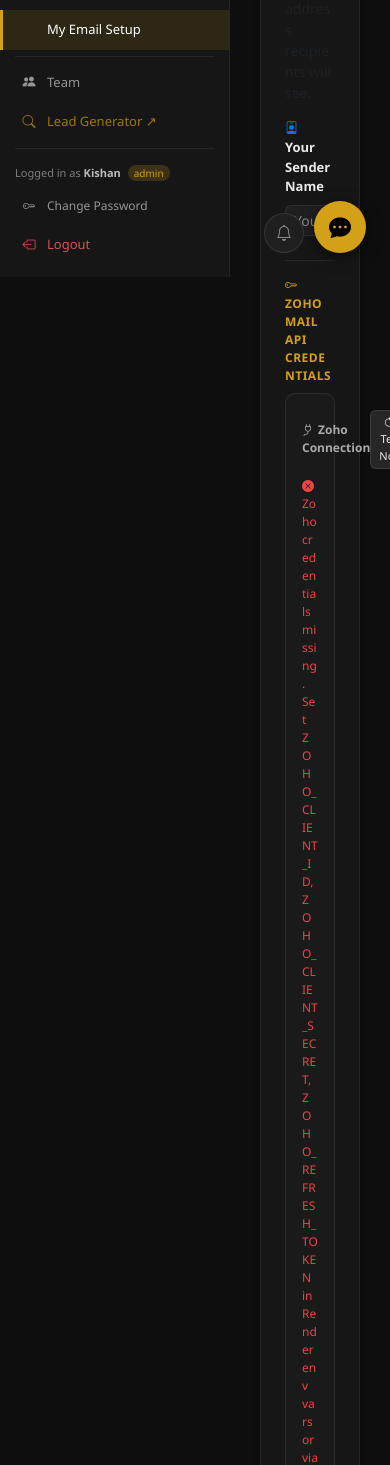
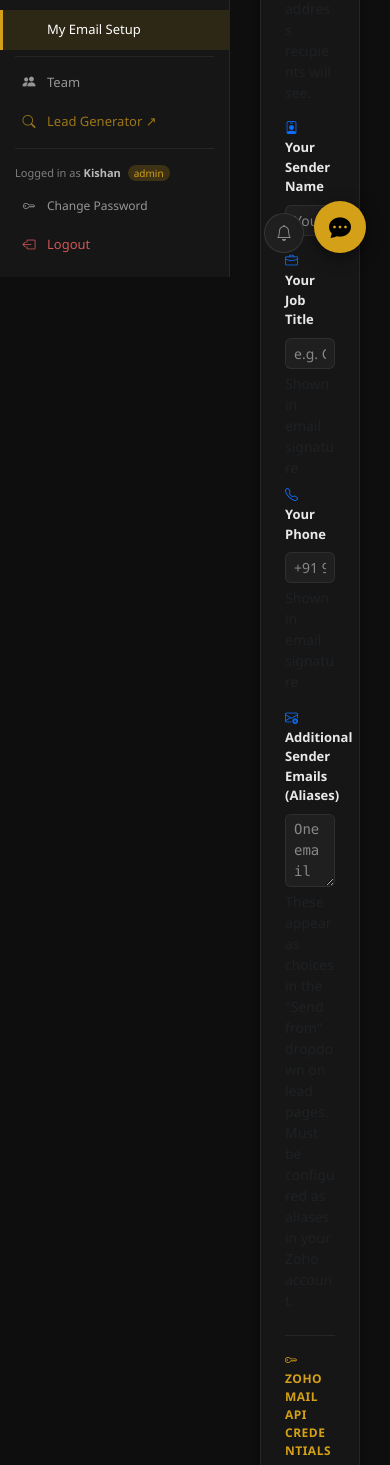
Before and after one commit to bataviakishan9-bit/bim-crm, a Flask app: page /my-settings in a window 390 px wide; the page is wider, and only the part inside the window is pictured. Shown: the part 816-2281 px from the top of that part. Run offline with Flask 3, Linux system fonts and the light colour scheme; a user stored in the database is signed in; data comes from the database, SQL or seed files in the repository; data that the repository does not hold is empty; some libraries are stand-ins or nearby versions.

Commit message:
Fix chat Invalid Date, add sender aliases, GST SAC codes, Hunter.io per-user key, dynamic email signature
- Fix chat 'Invalid Date': replace space separator with T before parsing ISO timestamp
- Prompt Generator: email is now required (rows without valid email are skipped with error)
- Invoice: predefined GST SAC codes datalist (998314, 998344, 997332, etc.)
- Hunter.io panel: expanded by default in lead detail; dark theme header
- Hunter.io API key: configurable per-user in Settings; _get_hunter_key() checks user key first
- Zoho email signature: fully dynamic (sender_name, sender_email, sender_title, sender_phone from user_settings)
- Multiple sender email aliases: stored in user_settings, shown as 'Send from' dropdown on lead page
- My Settings: added sender_title, sender_phone, sender_email_aliases fields
- database.py: added sender_email_aliases, sender_title, sender_phone columns to user_settings
- Responsibilities: user_colors now from DB avatar_color, not hardcoded for 4 users

Co-Authored-By: Claude Sonnet 4.6 <noreply@anthropic.com>

```diff
--- a/app.py
+++ b/app.py
@@ -367,7 +367,18 @@ def lead_detail(lead_id):
             if not can_send_next:
                 next_send_date = (last_sent + timedelta(days=required)).strftime("%b %d, %Y")
 
-    wa_logs = db.get_whatsapp_logs(lead_id)
+    wa_logs  = db.get_whatsapp_logs(lead_id)
+    user_cfg = db.get_user_settings(current_user.username) or {}
+    # Build sender aliases list: primary + extra aliases
+    primary  = user_cfg.get("sender_email", "")
+    raw_aliases = user_cfg.get("sender_email_aliases", "") or ""
+    alias_list = [e.strip() for e in raw_aliases.split(",") if e.strip() and "@" in e.strip()]
+    sender_options = []
+    if primary:
+        sender_options.append(primary)
+    for a in alias_list:
+        if a not in sender_options:
+            sender_options.append(a)
     return render_template("lead_detail.html",
                            lead=lead,
                            email_logs=email_logs,
@@ -377,7 +388,8 @@ def lead_detail(lead_id):
                            sequence_step=step,
                            wa_logs=wa_logs,
                            wa_templates=WA_TEMPLATES,
-                           twilio_enabled=bool(os.getenv("TWILIO_ACCOUNT_SID")))
+                           twilio_enabled=bool(os.getenv("TWILIO_ACCOUNT_SID")),
+                           sender_options=sender_options)
 
 
 # ── EDIT LEAD ──────────────────────────────────────────────────────────────────
@@ -441,7 +453,11 @@ def send_email(lead_id):
         return redirect(url_for("lead_detail", lead_id=lead_id))
 
     try:
-        user_cfg      = db.get_user_settings(current_user.username)
+        user_cfg   = dict(db.get_user_settings(current_user.username) or {})
+        # Allow sender override from form (multiple aliases support)
+        from_email = request.form.get("from_email", "").strip()
+        if from_email and "@" in from_email:
+            user_cfg["sender_email"] = from_email
         custom_tpl    = db.get_email_template(lead.get("email_template", "A"), step)
         success, subject, body = mail_client.send_sequence_email(
             lead, step,
@@ -1118,13 +1134,15 @@ def prompt_generator_upload():
             try:
                 company = col(row_vals, "company")
                 email   = col(row_vals, "email").lower()
-                # Need at least company or email
-                if not company and not email:
+                # Email is required — skip rows without a real email
+                if not email or "research" in email.lower() or "@" not in email or "." not in email.split("@")[-1]:
                     skipped += 1
+                    errors.append(f"Row skipped — no valid email (company: {company or 'unknown'})")
                     continue
-                # Strip obvious placeholder emails
-                if not email or "research" in email or "@" not in email:
-                    email = f"noemail_{_uuid.uuid4().hex[:10]}@import.placeholder"
+                if not company:
+                    skipped += 1
+                    errors.append(f"Row skipped — no company name (email: {email})")
+                    continue
 
                 first = col(row_vals, "first_name")
                 last  = col(row_vals, "last_name")
@@ -1213,14 +1231,28 @@ def settings():
     cid  = os.getenv("ZOHO_CLIENT_ID", "NOT SET")
     dc   = os.getenv("ZOHO_DC", "in")
     acct = os.getenv("ZOHO_MAIL_ACCOUNT_ID", "NOT SET")
-    hkey = os.getenv("HUNTER_API_KEY", "")
-    masked_cid  = cid[:10] + "..." if len(cid) > 10 else cid
-    masked_hkey = hkey[:8] + "..." if len(hkey) > 8 else ("" if not hkey else hkey)
+    env_hkey = os.getenv("HUNTER_API_KEY", "")
+    masked_cid = cid[:10] + "..." if len(cid) > 10 else cid
+    # User-specific hunter key takes precedence
+    user_row   = tm.get_user_by_id(current_user.id)
+    user_hkey  = (user_row.get("hunter_api_key") or "") if user_row else ""
+    active_hkey = user_hkey or env_hkey
+    masked_hkey = active_hkey[:8] + "..." if len(active_hkey) > 8 else active_hkey
     return render_template("settings.html",
                            zoho_client_id=masked_cid,
                            zoho_dc=dc,
                            zoho_account_id=acct,
-                           hunter_key=masked_hkey)
+                           hunter_key=masked_hkey,
+                           user_hunter_key=user_hkey)
+
+
+@app.route("/settings/save-hunter-key", methods=["POST"])
+@login_required
+def save_hunter_key():
+    key = request.form.get("hunter_api_key", "").strip()
+    tm.update_user(current_user.id, {"hunter_api_key": key})
+    flash("Hunter.io API key saved.", "success")
+    return redirect(url_for("settings"))
 
 
 TEMPLATE_LABELS = {
@@ -1476,33 +1508,45 @@ def my_settings():
         if action == "unlock":
             cfg["is_locked"] = 0
             db.save_user_settings(username, {
-                "sender_email"      : cfg.get("sender_email", ""),
-                "sender_name"       : cfg.get("sender_name", ""),
-                "zoho_client_id"    : cfg.get("zoho_client_id", ""),
-                "zoho_client_secret": cfg.get("zoho_client_secret", ""),
-                "zoho_refresh_token": cfg.get("zoho_refresh_token", ""),
-                "zoho_dc"           : cfg.get("zoho_dc", "in"),
-                "zoho_account_id"   : cfg.get("zoho_account_id", ""),
-                "is_locked"         : 0,
-                "wa_phone"          : cfg.get("wa_phone", ""),
-                "callmebot_api_key" : cfg.get("callmebot_api_key", ""),
+                "sender_email"         : cfg.get("sender_email", ""),
+                "sender_name"          : cfg.get("sender_name", ""),
+                "sender_email_aliases" : cfg.get("sender_email_aliases", ""),
+                "sender_title"         : cfg.get("sender_title", ""),
+                "sender_phone"         : cfg.get("sender_phone", ""),
+                "zoho_client_id"       : cfg.get("zoho_client_id", ""),
+                "zoho_client_secret"   : cfg.get("zoho_client_secret", ""),
+                "zoho_refresh_token"   : cfg.get("zoho_refresh_token", ""),
+                "zoho_dc"              : cfg.get("zoho_dc", "in"),
+                "zoho_account_id"      : cfg.get("zoho_account_id", ""),
+                "is_locked"            : 0,
+                "wa_phone"             : cfg.get("wa_phone", ""),
+                "callmebot_api_key"    : cfg.get("callmebot_api_key", ""),
             })
             flash("Settings unlocked. You can now edit.", "info")
             return redirect(url_for("my_settings"))
 
         # Save
         lock = 1 if request.form.get("lock") == "on" else 0
+        # Normalise aliases: one per line → comma-separated, strip blanks
+        raw_aliases = request.form.get("sender_email_aliases", "")
+        aliases_clean = ",".join(
+            e.strip() for e in raw_aliases.replace(",", "\n").splitlines()
+            if e.strip() and "@" in e.strip()
+        )
         data = {
-            "sender_email"      : request.form.get("sender_email", "").strip(),
-            "sender_name"       : request.form.get("sender_name", "").strip(),
-            "zoho_client_id"    : request.form.get("zoho_client_id", "").strip(),
-            "zoho_client_secret": request.form.get("zoho_client_secret", "").strip(),
-            "zoho_refresh_token": request.form.get("zoho_refresh_token", "").strip(),
-            "zoho_dc"           : request.form.get("zoho_dc", "in").strip(),
-            "zoho_account_id"   : request.form.get("zoho_account_id", "").strip(),
-            "is_locked"         : lock,
-            "wa_phone"          : request.form.get("wa_phone", "").strip(),
-            "callmebot_api_key" : request.form.get("callmebot_api_key", "").strip(),
+            "sender_email"         : request.form.get("sender_email", "").strip(),
+            "sender_name"          : request.form.get("sender_name", "").strip(),
+            "sender_email_aliases" : aliases_clean,
+            "sender_title"         : request.form.get("sender_title", "").strip(),
+            "sender_phone"         : request.form.get("sender_phone", "").strip(),
+            "zoho_client_id"       : request.form.get("zoho_client_id", "").strip(),
+            "zoho_client_secret"   : request.form.get("zoho_client_secret", "").strip(),
+            "zoho_refresh_token"   : request.form.get("zoho_refresh_token", "").strip(),
+            "zoho_dc"              : request.form.get("zoho_dc", "in").strip(),
+            "zoho_account_id"      : request.form.get("zoho_account_id", "").strip(),
+            "is_locked"            : lock,
+            "wa_phone"             : request.form.get("wa_phone", "").strip(),
+            "callmebot_api_key"    : request.form.get("callmebot_api_key", "").strip(),
         }
         db.save_user_settings(username, data)
         flash("Settings saved and locked!" if lock else "Settings saved.", "success")
@@ -1665,13 +1709,24 @@ def api_stats():
     return jsonify(db.get_stats())
 
 
+def _get_hunter_key():
+    """Return user's personal Hunter key, or fall back to env var."""
+    if current_user and current_user.is_authenticated:
+        row = tm.get_user_by_id(current_user.id)
+        user_key = (row.get("hunter_api_key") or "") if row else ""
+        if user_key:
+            return user_key
+    return os.getenv("HUNTER_API_KEY", "")
+
+
 @app.route("/api/hunter/find/<int:lead_id>")
+@login_required
 def hunter_find(lead_id):
     """Find email for a lead via Hunter.io Email Finder API."""
     import requests as req
-    api_key = os.getenv("HUNTER_API_KEY", "")
+    api_key = _get_hunter_key()
     if not api_key:
-        return jsonify({"error": "Hunter.io API key not set in .env"}), 400
+        return jsonify({"error": "Hunter.io API key not configured. Go to Settings → Hunter.io to add your key."}), 400
 
     lead = db.get_lead(lead_id)
     if not lead:
@@ -1709,12 +1764,13 @@ def hunter_find(lead_id):
 
 
 @app.route("/api/hunter/verify")
+@login_required
 def hunter_verify():
     """Verify an email address via Hunter.io."""
     import requests as req
-    api_key = os.getenv("HUNTER_API_KEY", "")
+    api_key = _get_hunter_key()
     if not api_key:
-        return jsonify({"error": "Hunter.io API key not set in .env"}), 400
+        return jsonify({"error": "Hunter.io API key not configured. Go to Settings → Hunter.io to add your key."}), 400
 
     email = request.args.get("email", "")
     if not email:
@@ -1742,12 +1798,13 @@ def hunter_verify():
 
 
 @app.route("/api/hunter/domain/<int:lead_id>")
+@login_required
 def hunter_domain(lead_id):
     """Search all emails for a company domain via Hunter.io."""
     import requests as req
-    api_key = os.getenv("HUNTER_API_KEY", "")
+    api_key = _get_hunter_key()
     if not api_key:
-        return jsonify({"error": "Hunter.io API key not set in .env"}), 400
+        return jsonify({"error": "Hunter.io API key not configured. Go to Settings → Hunter.io to add your key."}), 400
 
     lead   = db.get_lead(lead_id)
     website = lead.get("website", "") if lead else ""
@@ -2003,9 +2060,13 @@ def responsibilities():
     for r in all_resp:
         u = r["assigned_to"]
         grouped.setdefault(u, []).append(r)
+    # Build user_colors from team data so new members get their avatar color
+    all_users   = tm.get_all_users()
+    user_colors = {u["username"]: (u.get("avatar_color") or "#444") for u in all_users}
     return render_template("responsibilities.html",
                            grouped=grouped, all_resp=all_resp,
-                           team=TEAM_DISPLAY, filter_user=filter_user)
+                           team=TEAM_DISPLAY, filter_user=filter_user,
+                           user_colors=user_colors)
 
 
 # ── TEAM TASKS ─────────────────────────────────────────────────────────────────
--- a/templates/chat_widget.html
+++ b/templates/chat_widget.html
@@ -360,7 +360,8 @@ function appendMessage(m, animate) {
   wrap.className = "chat-msg" + (isOwn?" own":"") + (isSys?" system":"");
   if (animate) wrap.style.animation = "fadeIn .2s ease";
 
-  const time    = m.created_at ? new Date(m.created_at+"Z").toLocaleTimeString([],{hour:"2-digit",minute:"2-digit"}) : "";
+  const _ts     = m.created_at ? m.created_at.replace(' ','T').replace(/Z?$/,'Z') : null;
+  const time    = _ts ? new Date(_ts).toLocaleTimeString([],{hour:"2-digit",minute:"2-digit"}) : "";
   const color   = m.avatar_color || "#888";
   const initial = (m.display_name||m.username||"?")[0].toUpperCase();
   const msgHtml = renderMessage(m.message);
--- a/templates/my_settings.html
+++ b/templates/my_settings.html
@@ -31,6 +31,18 @@
                 <td><strong>{{ cfg.sender_email or '—' }}</strong></td></tr>
             <tr><td style="color:var(--muted);">Sender Name</td>
                 <td>{{ cfg.sender_name or '—' }}</td></tr>
+            <tr><td style="color:var(--muted);">Job Title</td>
+                <td>{{ cfg.sender_title or '—' }}</td></tr>
+            <tr><td style="color:var(--muted);">Phone</td>
+                <td>{{ cfg.sender_phone or '—' }}</td></tr>
+            <tr><td style="color:var(--muted);">Email Aliases</td>
+                <td style="font-size:11px;">
+                  {% if cfg.sender_email_aliases %}
+                    {% for a in cfg.sender_email_aliases.split(',') %}
+                      <span class="badge" style="background:rgba(100,130,220,0.12);color:#9fa8da;margin:1px;">{{ a.strip() }}</span>
+                    {% endfor %}
+                  {% else %}—{% endif %}
+                </td></tr>
             <tr><td style="color:var(--muted);">Zoho Client ID</td>
                 <td>{{ (cfg.zoho_client_id or '')[:12] }}{% if cfg.zoho_client_id|length > 12 %}…{% endif %}</td></tr>
             <tr><td style="color:var(--muted);">Zoho Account ID</td>
@@ -104,13 +116,43 @@
             <div class="form-text">This is the FROM address recipients will see.</div>
           </div>
 
-          <div class="mb-4">
+          <div class="mb-3">
             <label class="form-label fw-semibold" style="font-size:13px;">
               <i class="bi bi-person-badge text-primary me-1"></i> Your Sender Name
             </label>
             <input type="text" name="sender_name" class="form-control form-control-sm"
                    value="{{ cfg.sender_name or '' }}"
                    placeholder="Your Name — BIM Infra Solutions">
+          </div>
+
+          <div class="row g-2 mb-3">
+            <div class="col-md-6">
+              <label class="form-label fw-semibold" style="font-size:13px;">
+                <i class="bi bi-briefcase text-primary me-1"></i> Your Job Title
+              </label>
+              <input type="text" name="sender_title" class="form-control form-control-sm"
+                     value="{{ cfg.sender_title or '' }}"
+                     placeholder="e.g. Co-founder &amp; CFO">
+              <div class="form-text">Shown in email signature</div>
+            </div>
+            <div class="col-md-6">
+              <label class="form-label fw-semibold" style="font-size:13px;">
+                <i class="bi bi-telephone text-primary me-1"></i> Your Phone
+              </label>
+              <input type="text" name="sender_phone" class="form-control form-control-sm"
+                     value="{{ cfg.sender_phone or '' }}"
+                     placeholder="+91 94266 35181">
+              <div class="form-text">Shown in email signature</div>
+            </div>
+          </div>
+
+          <div class="mb-4">
+            <label class="form-label fw-semibold" style="font-size:13px;">
+              <i class="bi bi-envelope-plus text-primary me-1"></i> Additional Sender Emails (Aliases)
+            </label>
+            <textarea name="sender_email_aliases" class="form-control form-control-sm font-monospace" rows="3"
+                      placeholder="One email per line&#10;info@biminfrasolutions.in&#10;team@biminfrasolutions.in">{{ (cfg.sender_email_aliases or '').replace(',', '\n') }}</textarea>
+            <div class="form-text">These appear as choices in the "Send from" dropdown on lead pages. Must be configured as aliases in your Zoho account.</div>
           </div>
 
           <hr class="my-3">
--- a/templates/prompt_generator.html
+++ b/templates/prompt_generator.html
@@ -180,8 +180,8 @@
         <!-- Column mapping hint -->
         <div class="mt-3 p-3" style="background:#1a1a1a;border-radius:8px;font-size:11px;color:#777">
           <strong style="color:#aaa">Expected columns (any order, case-insensitive):</strong><br>
-          <span style="color:var(--gold)">Company, First Name, Last Name, Email, Title / Job Title, Phone, Website, City, Country, LinkedIn URL, Description</span><br>
-          Extra columns are ignored. Only <em>Email</em> or <em>Company</em> is required.
+          <span style="color:var(--gold)">Company, First Name, Last Name, <strong style="color:#ef4444">Email *</strong>, Title / Job Title, Phone, Website, City, Country, LinkedIn URL, Description</span><br>
+          <strong style="color:#ef4444">Email is required.</strong> Rows without a valid email will be skipped. Company is also required.
         </div>
       </div>
     </div>
--- a/templates/responsibilities.html
+++ b/templates/responsibilities.html
@@ -31,12 +31,10 @@
 </div>
 {% endif %}
 
-{% set user_colors = {'kishan':'#1B3A6B','hirakraj':'var(--gold)','tirth':'#6a1b9a','jenish':'#e65100'} %}
-
 {% for username, items in grouped.items() %}
 <div class="card mb-4">
   <div class="card-header d-flex align-items-center gap-2"
-       style="background:{{ user_colors.get(username,'#555') }};color:#fff;">
+       style="background:{{ user_colors.get(username,'#444') }};color:#fff;">
     <i class="bi bi-person-fill"></i>
     <strong>{{ team.get(username, username) }}</strong>
     <span class="badge ms-auto" style="background:rgba(255,255,255,0.2);font-size:11px;">
```
Also changed, not shown: database.py (+46 -26 lines), team.py (+7 -0 lines), templates/invoice_form.html (+15 -3 lines), templates/lead_detail.html (+15 -3 lines), templates/settings.html (+28 -18 lines), zoho_mail.py (+28 -12 lines).
